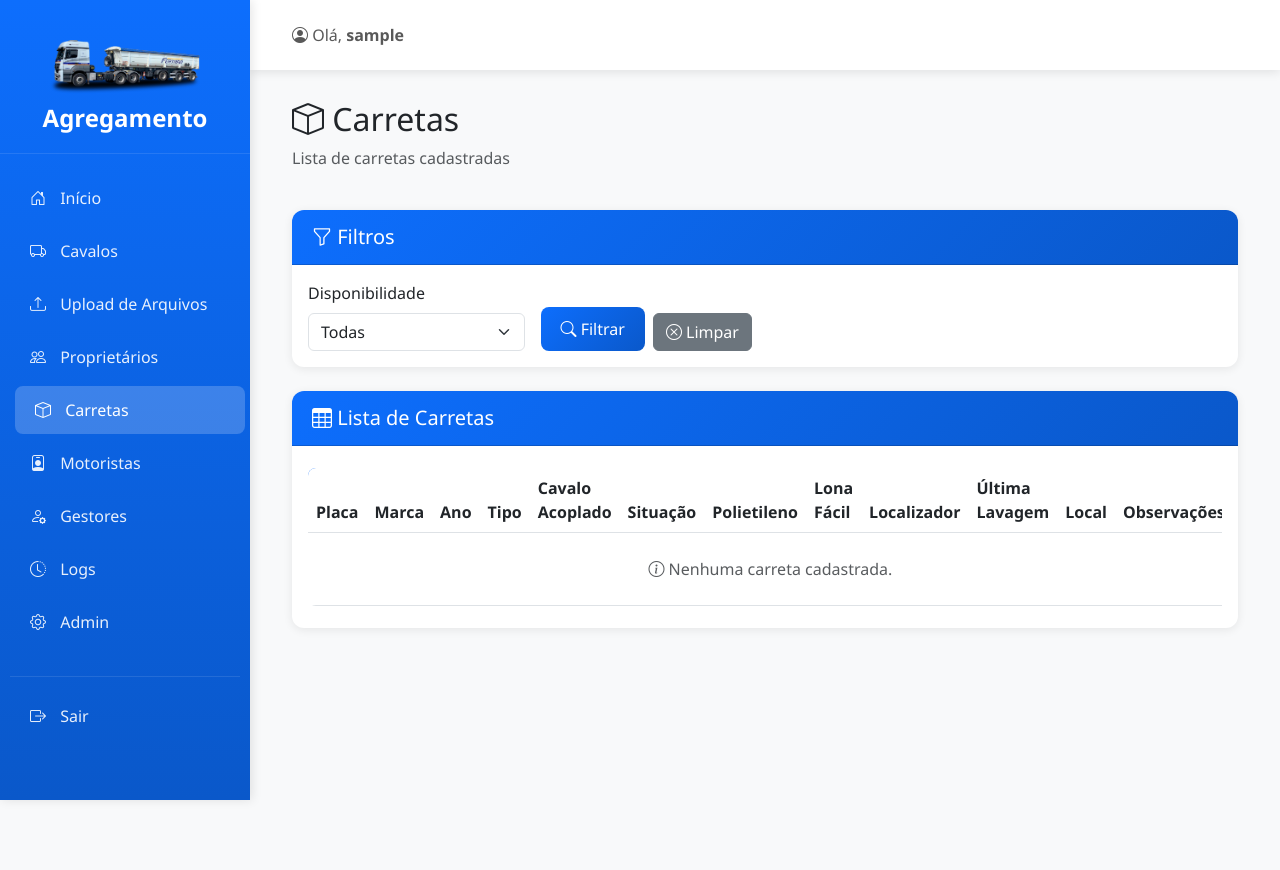
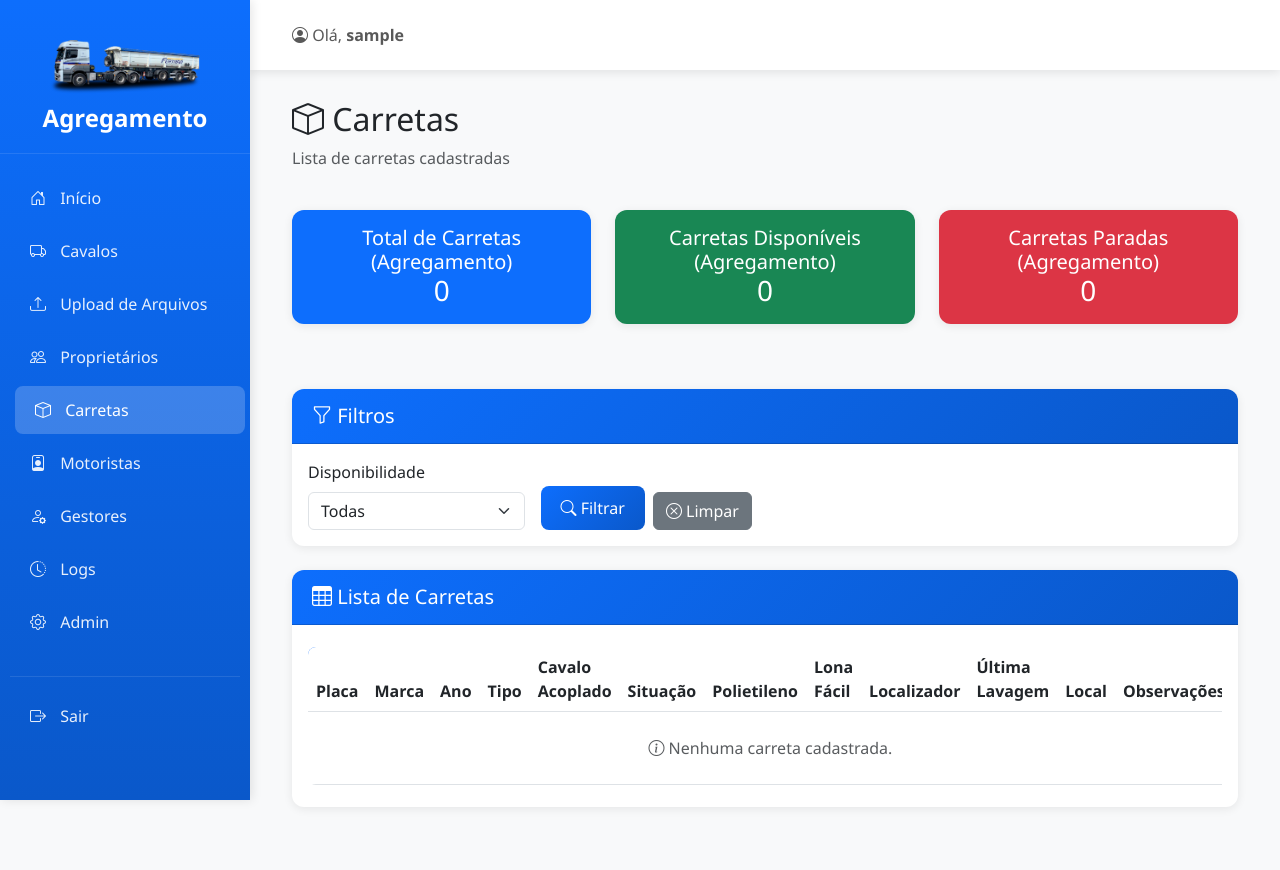
Before and after one commit to anotherDavidSousa/Agregamentos, a Django app: page /carretas/ in a window 1280 px wide. Run offline with Django 4.2, Linux system fonts and the light colour scheme; the visitor is signed in with stand-in values (Sample User, id 1); data that the repository does not hold is empty; some libraries are stand-ins or nearby versions.

Commit message:
fix nas carretas paradas, agora devem ficar com suas linhas da tabela vermelha, adição de banners de exibição no template de carretas

```diff
--- a/core/views.py
+++ b/core/views.py
@@ -571,13 +571,15 @@
         'motorista_nome_ordem'  # Alfabético por nome do motorista
     )
 
-    # Contadores (todos os cavalos, não apenas os filtrados)
-    todos_cavalos = Cavalo.objects.all()
-    contador_trucado = todos_cavalos.filter(tipo='trucado').count()
-    contador_toco = todos_cavalos.filter(tipo='toco').count()
-    contador_parado = todos_cavalos.filter(Q(situacao='parado') | Q(situacao='desagregado')).count()
-    contador_escoria = todos_cavalos.filter(fluxo='escoria').count()
-    contador_minerio = todos_cavalos.filter(fluxo='minerio').count()
+    # Contadores (apenas cavalos agregados, não apenas os filtrados)
+    todos_cavalos_agregados = Cavalo.objects.filter(
+        Q(classificacao='agregado') | Q(classificacao__isnull=True)
+    )
+    contador_trucado = todos_cavalos_agregados.filter(tipo='trucado').count()
+    contador_toco = todos_cavalos_agregados.filter(tipo='toco').count()
+    contador_parado = todos_cavalos_agregados.filter(Q(situacao='parado') | Q(situacao='desagregado')).count()
+    contador_escoria = todos_cavalos_agregados.filter(fluxo='escoria').count()
+    contador_minerio = todos_cavalos_agregados.filter(fluxo='minerio').count()
 
     return render(request, 'core/cavalo_list.html', {
         'cavalos': cavalos,
@@ -777,9 +779,21 @@
         ).exclude(id__in=carretas_acopladas_ids)
     elif disponivel_filter == 'nao':
         carretas = carretas.filter(id__in=carretas_acopladas_ids)
+
+    # Contadores para carretas agregadas
+    carretas_agregadas = Carreta.objects.filter(
+        models.Q(classificacao='agregado') | models.Q(classificacao__isnull=True)
+    )
+    contador_total_agregamento = carretas_agregadas.count()
+    contador_disponiveis_agregamento = carretas_agregadas.exclude(id__in=carretas_acopladas_ids).count()
+    contador_paradas_agregamento = carretas_agregadas.filter(situacao='parado').count()
+
     return render(request, 'core/carreta_list.html', {
         'carretas': carretas,
-        'disponivel_filter': disponivel_filter
+        'disponivel_filter': disponivel_filter,
+        'contador_total_agregamento': contador_total_agregamento,
+        'contador_disponiveis_agregamento': contador_disponiveis_agregamento,
+        'contador_paradas_agregamento': contador_paradas_agregamento
     })
 
 
--- a/templates/core/carreta_list.html
+++ b/templates/core/carreta_list.html
@@ -5,11 +5,29 @@
 {% block extra_css %}
 <link rel="stylesheet" href="https://cdn.datatables.net/1.13.7/css/dataTables.bootstrap5.min.css">
 <style>
-    .carreta-parado {
+    /* Cores de fundo para linhas baseadas na situação - aplicado em toda a linha e células */
+    #tabelaCarretas tbody tr.carreta-parado {
         background-color: #ffcccc !important;
     }
-    .carreta-parado:hover {
+    #tabelaCarretas tbody tr.carreta-parado td {
+        background-color: #ffcccc !important;
+    }
+    /* Garantir que as linhas mantenham a cor ao passar o mouse */
+    #tabelaCarretas tbody tr.carreta-parado:hover {
+        background-color: #ffaaaa !important; /* Tom mais escuro no hover */
+    }
+    #tabelaCarretas tbody tr.carreta-parado:hover td {
         background-color: #ffaaaa !important;
+    }
+    /* Sobrescrever estilos do Bootstrap table-hover */
+    table.table-hover tbody tr.carreta-parado:hover td,
+    table.table-hover tbody tr.carreta-parado:hover {
+        background-color: #ffaaaa !important;
+    }
+    /* Garantir que badges e links mantenham visibilidade */
+    #tabelaCarretas tbody tr.carreta-parado td a,
+    #tabelaCarretas tbody tr.carreta-parado td .badge {
+        /* Manter cores originais dos links e badges */
     }
 </style>
 {% endblock %}
@@ -20,6 +38,34 @@
         <div class="col-12">
             <h2><i class="bi bi-box"></i> Carretas</h2>
             <p class="text-muted">Lista de carretas cadastradas</p>
+        </div>
+    </div>
+
+    <!-- Exibidores -->
+    <div class="row mb-4">
+        <div class="col-md-4 col-sm-6 mb-3">
+            <div class="card bg-primary text-white text-center">
+                <div class="card-body">
+                    <h5 class="card-title mb-0">Total de Carretas (Agregamento)</h5>
+                    <h3 class="mb-0">{{ contador_total_agregamento }}</h3>
+                </div>
+            </div>
+        </div>
+        <div class="col-md-4 col-sm-6 mb-3">
+            <div class="card bg-success text-white text-center">
+                <div class="card-body">
+                    <h5 class="card-title mb-0">Carretas Disponíveis (Agregamento)</h5>
+                    <h3 class="mb-0">{{ contador_disponiveis_agregamento }}</h3>
+                </div>
+            </div>
+        </div>
+        <div class="col-md-4 col-sm-6 mb-3">
+            <div class="card bg-danger text-white text-center">
+                <div class="card-body">
+                    <h5 class="card-title mb-0">Carretas Paradas (Agregamento)</h5>
+                    <h3 class="mb-0">{{ contador_paradas_agregamento }}</h3>
+                </div>
+            </div>
         </div>
     </div>
 
@@ -216,7 +262,17 @@
             columnDefs: [
                 { orderable: true, targets: '_all' },
                 { width: 'auto', targets: '_all' }
-            ]
+            ],
+            drawCallback: function(settings) {
+                // Forçar aplicação dos estilos CSS nas linhas com situação parado
+                // Isso garante que as cores sejam aplicadas mesmo após o DataTables renderizar
+                setTimeout(function() {
+                    $('#tabelaCarretas tbody tr.carreta-parado').each(function() {
+                        $(this).css('background-color', '#ffcccc');
+                        $(this).find('td').css('background-color', '#ffcccc');
+                    });
+                }, 10);
+            }
         });
 
         // Inicializar tooltips do Bootstrap
@@ -224,6 +280,24 @@
         var tooltipList = tooltipTriggerList.map(function (tooltipTriggerEl) {
             return new bootstrap.Tooltip(tooltipTriggerEl);
         });
+
+        // Garantir cores de fundo após inicialização completa
+        setTimeout(function() {
+            $('#tabelaCarretas tbody tr.carreta-parado').each(function() {
+                $(this).css('background-color', '#ffcccc');
+                $(this).find('td').css('background-color', '#ffcccc');
+            });
+        }, 100);
+
+        // Eventos de hover para manter cores
+        $(document).on('mouseenter', '#tabelaCarretas tbody tr.carreta-parado', function() {
+            $(this).css('background-color', '#ffaaaa');
+            $(this).find('td').css('background-color', '#ffaaaa');
+        });
+        $(document).on('mouseleave', '#tabelaCarretas tbody tr.carreta-parado', function() {
+            $(this).css('background-color', '#ffcccc');
+            $(this).find('td').css('background-color', '#ffcccc');
+        });
     });
 </script>
 {% endblock %}
```
